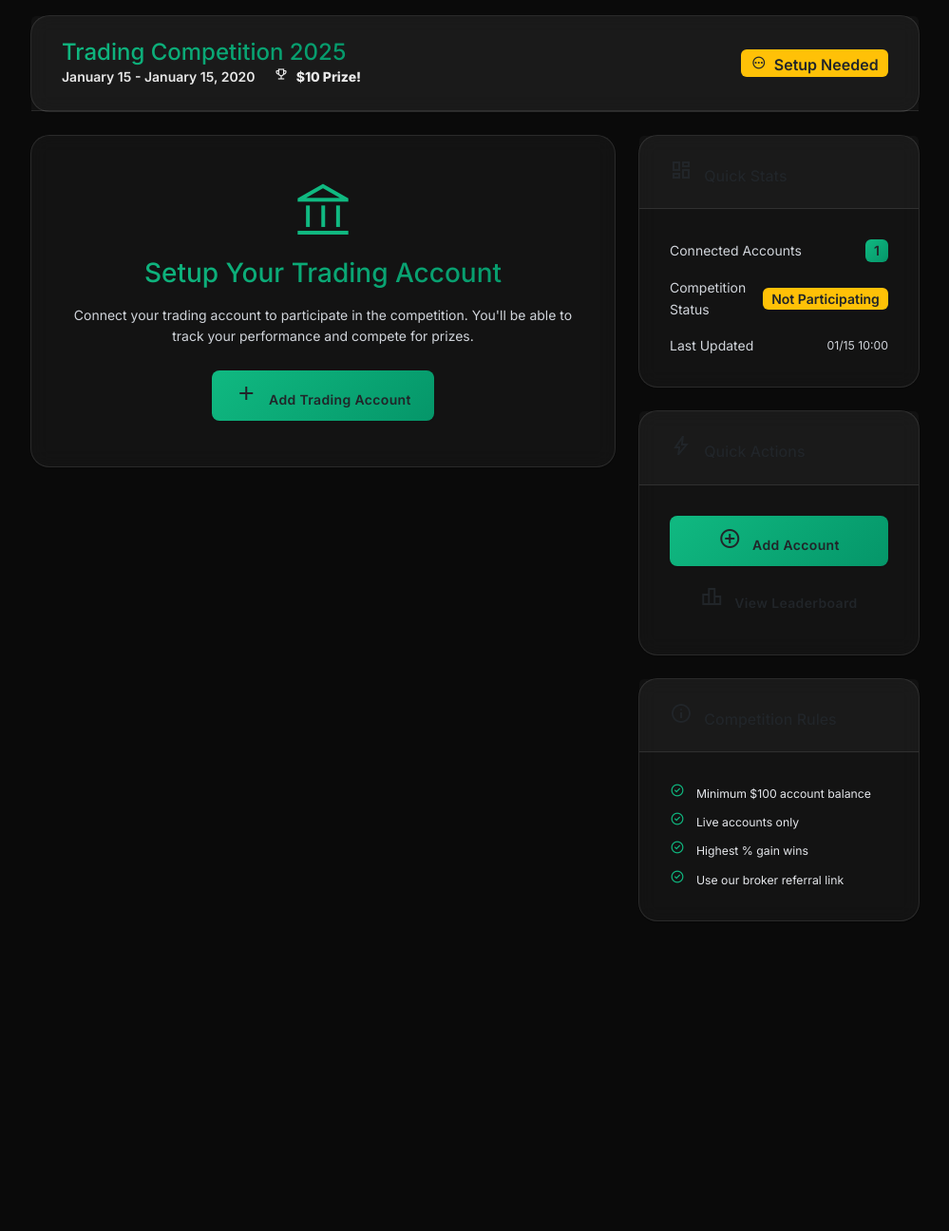
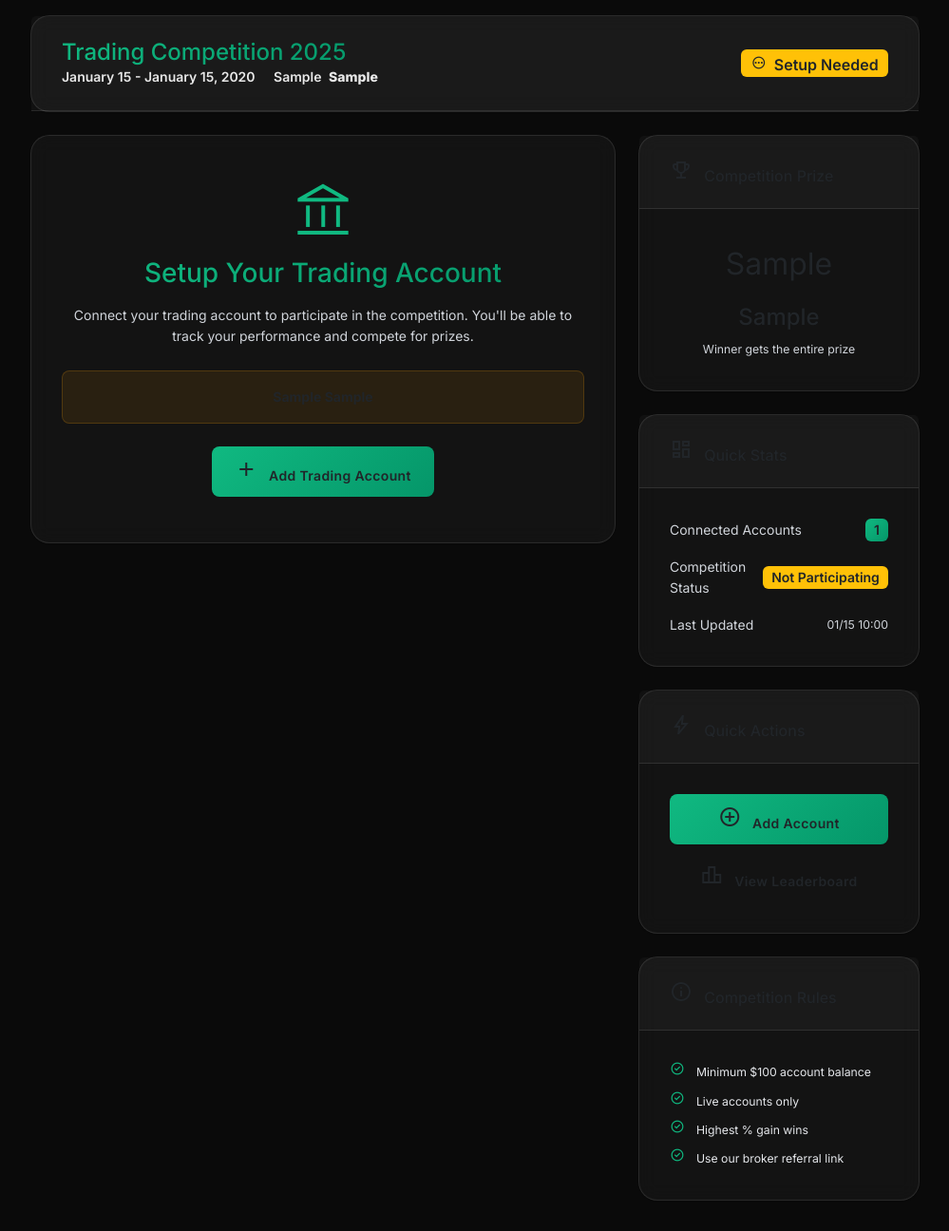
Before and after one commit to Tradersimpulse/tradecomp, a Flask app: template templates/dashboard.html in a window 1280 px wide. Shown: the whole page at 95% size, without its empty margins (280-1279 px from the left). Before the commit the page ends 970 px from the top, so only its background shows below. Run offline with Flask 3, Linux system fonts and the light colour scheme; the template is opened without the code that fills it: most values are stand-ins (such as "Sample title", 1, 10 or a date in 2020).

Commit message:
Update dashboard.html

```diff
--- a/templates/dashboard.html
+++ b/templates/dashboard.html
@@ -14,7 +14,12 @@
                         {% if start_date and end_date %}
                         {{ start_date.strftime('%B %d') }} - {{ end_date.strftime('%B %d, %Y') }}
                         {% endif %}
-                        {% if settings and settings.prize_amount %}
+                        {% if competition_display %}
+                        <span class="ms-3">
+                            <span class="me-1">{{ competition_emoji }}</span>
+                            <strong class="text-warning">{{ competition_display }}</strong>
+                        </span>
+                        {% elif settings and settings.prize_amount %}
                         <span class="ms-3">
                             <span class="material-symbols-outlined me-1" style="font-size: 16px;">emoji_events</span>
                             <strong class="text-warning">${{ "%.0f"|format(settings.prize_amount) }} Prize!</strong>
@@ -153,6 +158,11 @@
                     Connect your trading account to participate in the competition.
                     You'll be able to track your performance and compete for prizes.
                 </p>
+                {% if competition_display %}
+                <div class="alert alert-warning mb-4">
+                    <strong>{{ competition_emoji }} {{ competition_display }}</strong>
+                </div>
+                {% endif %}
                 <a href="{{ url_for('accounts') }}" class="btn btn-primary btn-lg">
                     <span class="material-symbols-outlined me-2">add</span>
                     Add Trading Account
@@ -164,6 +174,27 @@
 
     <!-- Sidebar -->
     <div class="col-lg-4">
+        <!-- Competition Info Card -->
+        {% if competition_display %}
+        <div class="card mb-4">
+            <div class="card-header">
+                <h6 class="mb-0">
+                    <span class="material-symbols-outlined me-2">emoji_events</span>
+                    Competition Prize
+                </h6>
+            </div>
+            <div class="card-body text-center">
+                <div style="font-size: 2rem; margin-bottom: 1rem;">{{ competition_emoji }}</div>
+                <h4 class="text-warning mb-2">{{ competition_display }}</h4>
+                {% if settings and settings.competition_type == 'top_3' %}
+                <small class="text-muted">Prize will be split among top 3 performers</small>
+                {% else %}
+                <small class="text-muted">Winner gets the entire prize</small>
+                {% endif %}
+            </div>
+        </div>
+        {% endif %}
+
         <!-- Quick Stats -->
         <div class="card mb-4">
             <div class="card-header">
@@ -361,5 +392,11 @@ document.addEventListener('DOMContentLoaded', function() {
     background: rgba(108, 117, 125, 0.1);
     color: #6c757d;
 }
+
+.alert-warning {
+    background: rgba(245, 158, 11, 0.1);
+    color: #F59E0B;
+    border: 1px solid rgba(245, 158, 11, 0.2);
+}
 </style>
 {% endblock %}
```
